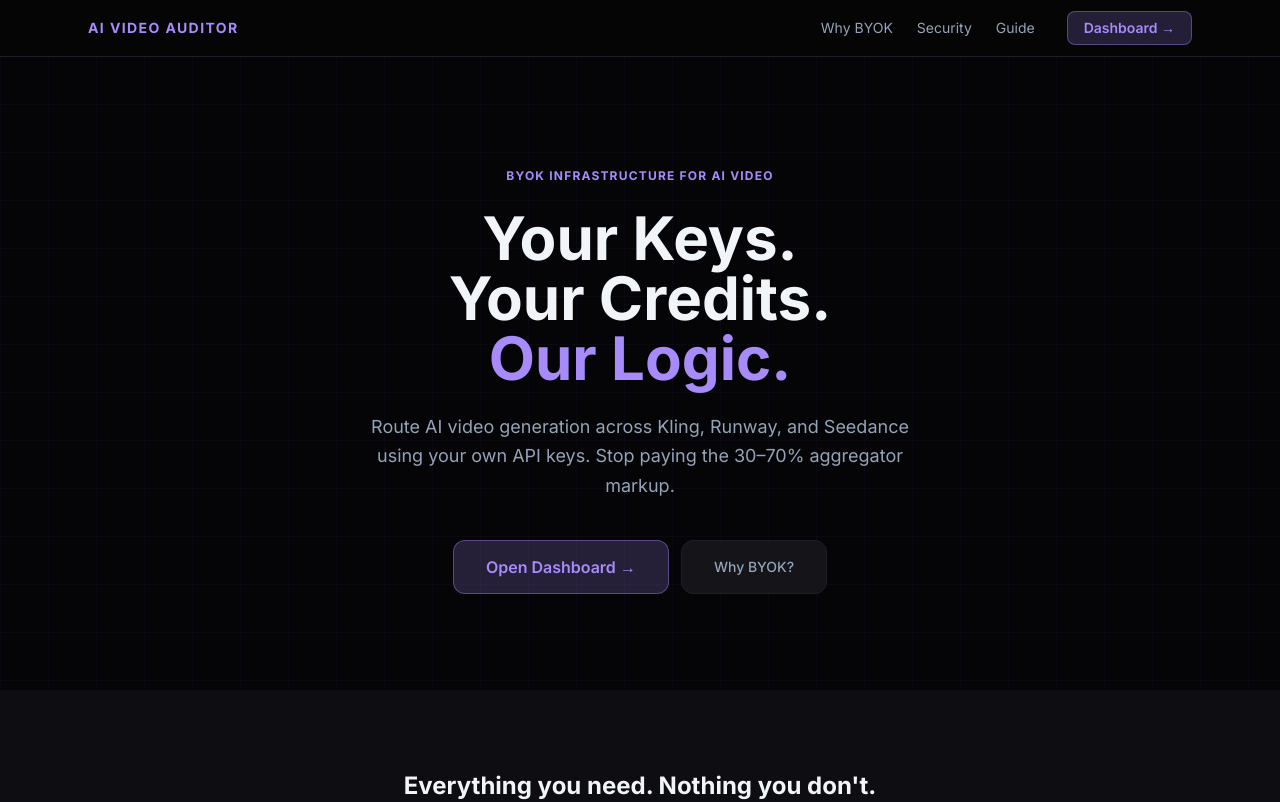
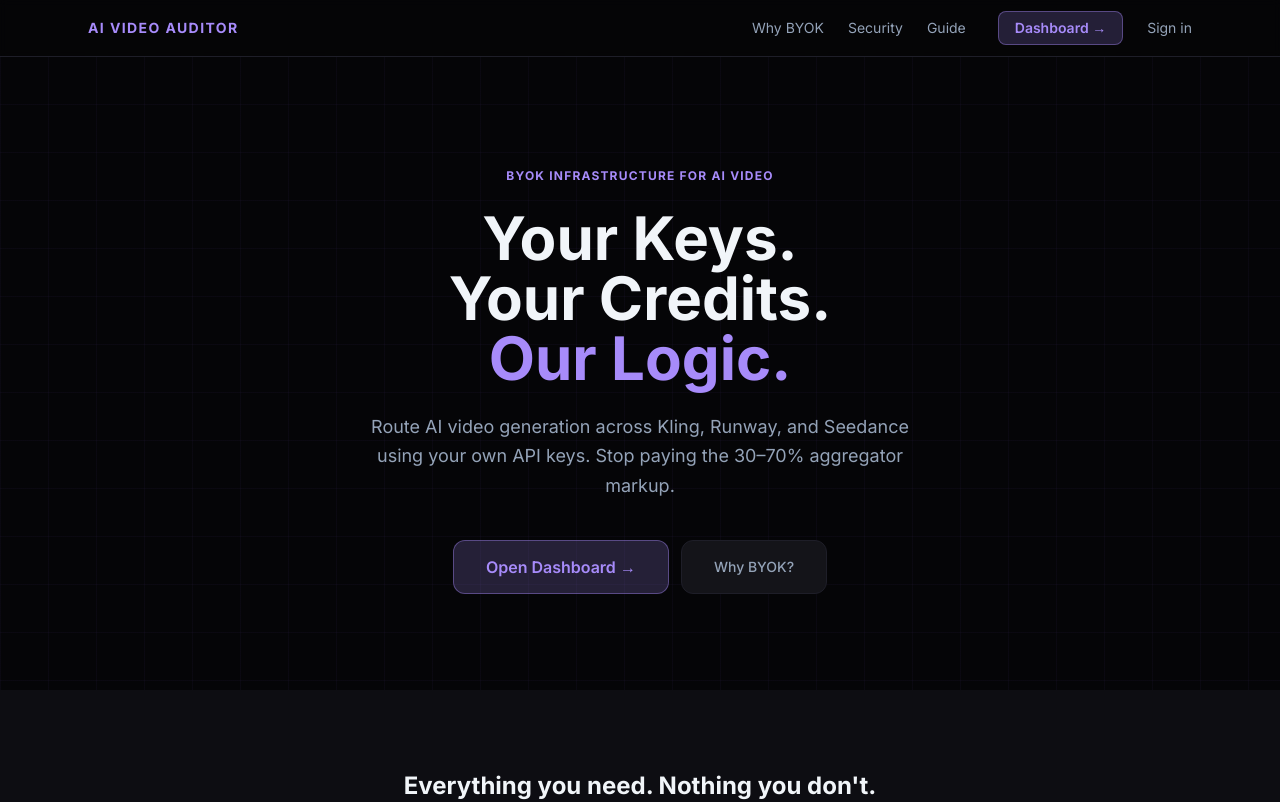
Before and after one commit to JoeChenZ/aivideoauditor-app, a Next.js app: page / in a window 1280 px wide. Shown: the top 802 px of the page. Built offline with nearby package versions, Linux system fonts and the light colour scheme; no server answers.

Commit message:
feat: add AuthButton — shows user email + sign out, or sign in link

```diff
--- /dev/null
+++ b/components/auth-button.tsx
@@ -0,0 +1,40 @@
+'use client';
+
+import Link from 'next/link';
+import { useRouter } from 'next/navigation';
+import { createClient } from '@/lib/supabase/client';
+import type { User } from '@supabase/supabase-js';
+
+export default function AuthButton({ user }: { user: User | null }) {
+  const router = useRouter();
+  const supabase = createClient();
+
+  async function signOut() {
+    await supabase.auth.signOut();
+    router.push('/');
+    router.refresh();
+  }
+
+  if (user) {
+    return (
+      <div className="flex items-center gap-3 text-sm">
+        <span className="text-ink-muted truncate max-w-[140px]">{user.email}</span>
+        <button
+          onClick={signOut}
+          className="text-ink-secondary hover:text-ink-primary transition-colors"
+        >
+          Sign out
+        </button>
+      </div>
+    );
+  }
+
+  return (
+    <Link
+      href="/login"
+      className="text-ink-secondary hover:text-ink-primary transition-colors text-sm"
+    >
+      Sign in
+    </Link>
+  );
+}
--- a/components/nav.tsx
+++ b/components/nav.tsx
@@ -1,6 +1,11 @@
 import Link from 'next/link';
+import { createClient } from '@/lib/supabase/server';
+import AuthButton from './auth-button';
 
-export default function Nav() {
+export default async function Nav() {
+  const supabase = createClient();
+  const { data: { user } } = await supabase.auth.getUser();
+
   return (
     <nav className="fixed top-0 inset-x-0 z-50 border-b border-border bg-void/80 backdrop-blur-sm">
       <div className="max-w-6xl mx-auto px-6 h-14 flex items-center justify-between">
@@ -17,6 +22,7 @@ export default function Nav() {
           >
             Dashboard →
           </Link>
+          <AuthButton user={user} />
         </div>
       </div>
     </nav>
```
